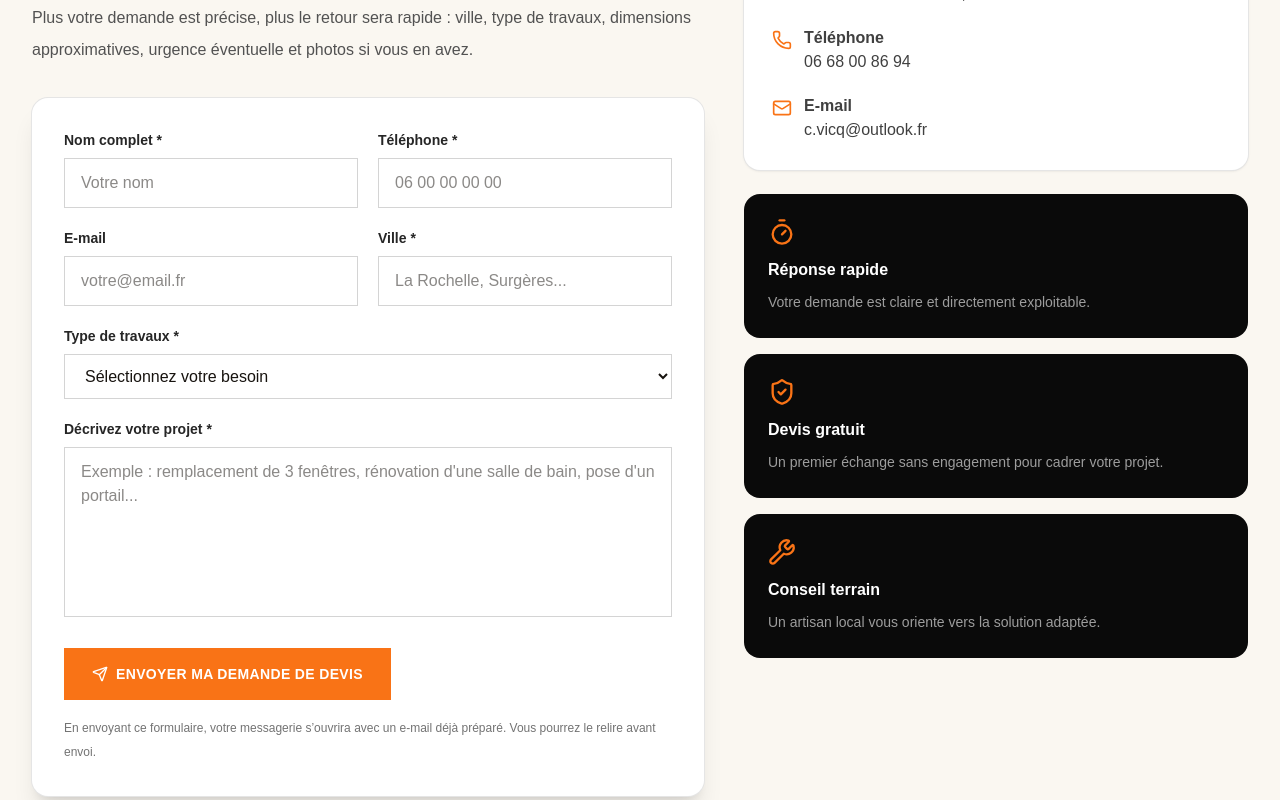
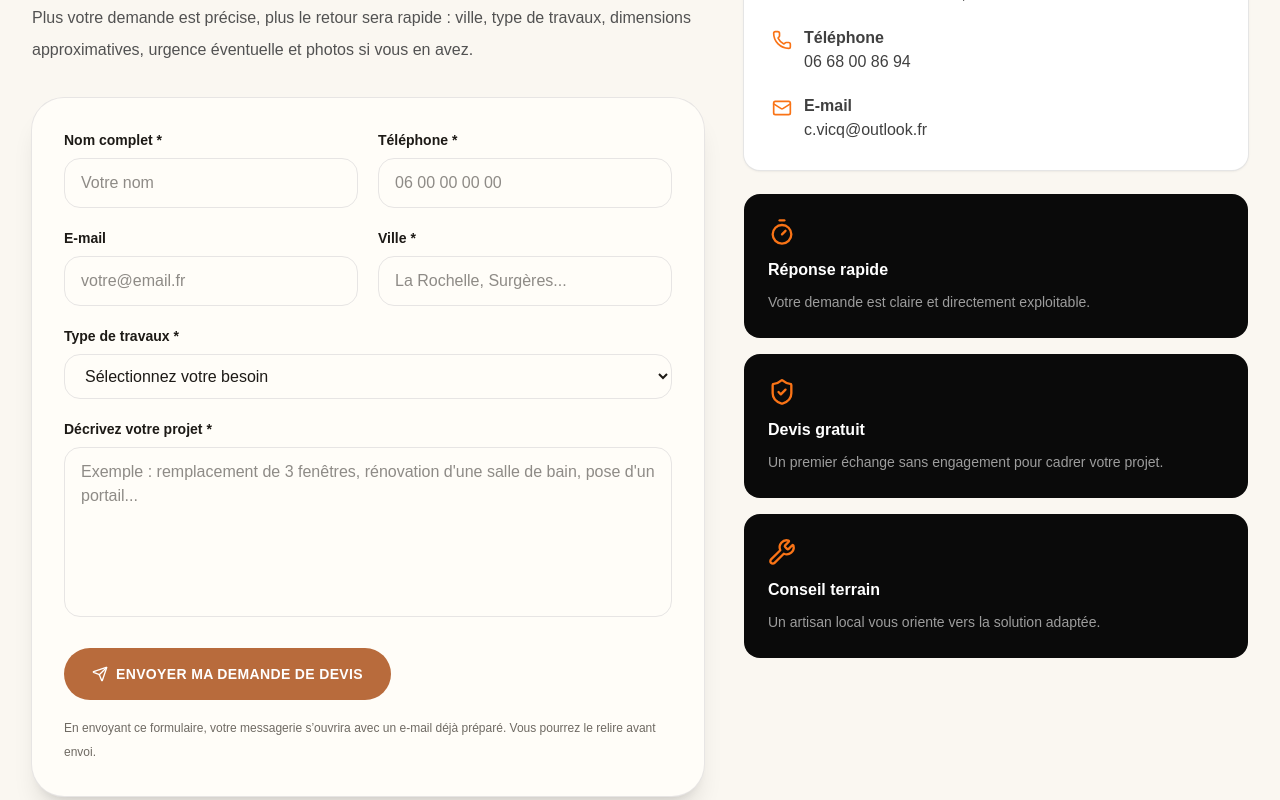
Before and after one commit to Virginie17/batirenov17, a Next.js app: page /contact in a window 1280 px wide. Shown: the part 740-1540 px from the top of the page. Built offline with nearby package versions, Linux system fonts and the light colour scheme.

Commit message:
Harmonisation formulaire devis design premium

```diff
--- a/app/components/LeadForm.tsx
+++ b/app/components/LeadForm.tsx
@@ -15,78 +15,38 @@ const workTypes = [
 ];
 
 export function LeadForm() {
-  const [form, setForm] = useState({
-    name: "",
-    phone: "",
-    email: "",
-    city: "",
-    workType: "",
-    message: "",
-  });
-
-  const update = (field: keyof typeof form, value: string) => {
-    setForm((current) => ({ ...current, [field]: value }));
-  };
+  const [form, setForm] = useState({ name: "", phone: "", email: "", city: "", workType: "", message: "" });
+  const update = (field: keyof typeof form, value: string) => setForm((current) => ({ ...current, [field]: value }));
 
   const handleSubmit = (event: FormEvent<HTMLFormElement>) => {
     event.preventDefault();
-
     const subject = encodeURIComponent(`Demande de devis - ${form.workType || "Projet travaux"}`);
     const body = encodeURIComponent(
       `Nouvelle demande de devis depuis le site BâtiReno'V17\n\n` +
-        `Nom : ${form.name}\n` +
-        `Téléphone : ${form.phone}\n` +
-        `Email : ${form.email}\n` +
-        `Ville : ${form.city}\n` +
-        `Type de travaux : ${form.workType}\n\n` +
-        `Message :\n${form.message}\n`
+        `Nom : ${form.name}\nTéléphone : ${form.phone}\nEmail : ${form.email}\nVille : ${form.city}\nType de travaux : ${form.workType}\n\nMessage :\n${form.message}\n`
     );
-
     window.location.href = `mailto:c.vicq@outlook.fr?subject=${subject}&body=${body}`;
   };
 
+  const inputClass = "w-full rounded-2xl border border-stone-200 bg-[#fffdf8] px-4 py-3 text-[#1d1a16] outline-none transition focus:border-[#b86b3c] focus:ring-4 focus:ring-[#b86b3c]/10";
+  const labelClass = "mb-2 block text-sm font-black text-[#1d1a16]";
+
   return (
-    <form onSubmit={handleSubmit} className="rounded-2xl bg-white p-6 shadow-xl ring-1 ring-neutral-200 sm:p-8">
+    <form onSubmit={handleSubmit} className="rounded-[2rem] bg-[#fffdf8] p-6 shadow-xl ring-1 ring-stone-200 sm:p-8">
       <div className="grid gap-5 sm:grid-cols-2">
-        <div>
-          <label className="mb-2 block text-sm font-bold text-neutral-800">Nom complet *</label>
-          <input required value={form.name} onChange={(e) => update("name", e.target.value)} className="w-full border border-neutral-300 px-4 py-3 outline-none transition focus:border-[#f97316]" placeholder="Votre nom" />
-        </div>
-        <div>
-          <label className="mb-2 block text-sm font-bold text-neutral-800">Téléphone *</label>
-          <input required type="tel" value={form.phone} onChange={(e) => update("phone", e.target.value)} className="w-full border border-neutral-300 px-4 py-3 outline-none transition focus:border-[#f97316]" placeholder="06 00 00 00 00" />
-        </div>
-        <div>
-          <label className="mb-2 block text-sm font-bold text-neutral-800">E-mail</label>
-          <input type="email" value={form.email} onChange={(e) => update("email", e.target.value)} className="w-full border border-neutral-300 px-4 py-3 outline-none transition focus:border-[#f97316]" placeholder="votre@email.fr" />
-        </div>
-        <div>
-          <label className="mb-2 block text-sm font-bold text-neutral-800">Ville *</label>
-          <input required value={form.city} onChange={(e) => update("city", e.target.value)} className="w-full border border-neutral-300 px-4 py-3 outline-none transition focus:border-[#f97316]" placeholder="La Rochelle, Surgères..." />
-        </div>
+        <div><label className={labelClass}>Nom complet *</label><input required value={form.name} onChange={(e) => update("name", e.target.value)} className={inputClass} placeholder="Votre nom" /></div>
+        <div><label className={labelClass}>Téléphone *</label><input required type="tel" value={form.phone} onChange={(e) => update("phone", e.target.value)} className={inputClass} placeholder="06 00 00 00 00" /></div>
+        <div><label className={labelClass}>E-mail</label><input type="email" value={form.email} onChange={(e) => update("email", e.target.value)} className={inputClass} placeholder="votre@email.fr" /></div>
+        <div><label className={labelClass}>Ville *</label><input required value={form.city} onChange={(e) => update("city", e.target.value)} className={inputClass} placeholder="La Rochelle, Surgères..." /></div>
       </div>
 
-      <div className="mt-5">
-        <label className="mb-2 block text-sm font-bold text-neutral-800">Type de travaux *</label>
-        <select required value={form.workType} onChange={(e) => update("workType", e.target.value)} className="w-full border border-neutral-300 bg-white px-4 py-3 outline-none transition focus:border-[#f97316]">
-          <option value="">Sélectionnez votre besoin</option>
-          {workTypes.map((type) => <option key={type} value={type}>{type}</option>)}
-        </select>
-      </div>
+      <div className="mt-5"><label className={labelClass}>Type de travaux *</label><select required value={form.workType} onChange={(e) => update("workType", e.target.value)} className={inputClass}><option value="">Sélectionnez votre besoin</option>{workTypes.map((type) => <option key={type} value={type}>{type}</option>)}</select></div>
+      <div className="mt-5"><label className={labelClass}>Décrivez votre projet *</label><textarea required value={form.message} onChange={(e) => update("message", e.target.value)} rows={6} className={`${inputClass} resize-none`} placeholder="Exemple : remplacement de 3 fenêtres, rénovation d'une salle de bain, pose d'un portail..." /></div>
 
-      <div className="mt-5">
-        <label className="mb-2 block text-sm font-bold text-neutral-800">Décrivez votre projet *</label>
-        <textarea required value={form.message} onChange={(e) => update("message", e.target.value)} rows={6} className="w-full resize-none border border-neutral-300 px-4 py-3 outline-none transition focus:border-[#f97316]" placeholder="Exemple : remplacement de 3 fenêtres, rénovation d'une salle de bain, pose d'un portail..." />
-      </div>
-
-      <button type="submit" className="mt-6 inline-flex w-full items-center justify-center gap-2 bg-[#f97316] px-7 py-4 text-sm font-black uppercase tracking-wide text-white transition hover:bg-[#ea580c] sm:w-auto">
-        <Send className="h-4 w-4" />
-        Envoyer ma demande de devis
+      <button type="submit" className="mt-6 inline-flex w-full items-center justify-center gap-2 rounded-full bg-[#b86b3c] px-7 py-4 text-sm font-black uppercase tracking-wide text-white transition hover:bg-[#9f5930] sm:w-auto">
+        <Send className="h-4 w-4" /> Envoyer ma demande de devis
       </button>
-
-      <p className="mt-4 text-xs leading-6 text-neutral-500">
-        En envoyant ce formulaire, votre messagerie s’ouvrira avec un e-mail déjà préparé. Vous pourrez le relire avant envoi.
-      </p>
+      <p className="mt-4 text-xs leading-6 text-[#6f6a63]">En envoyant ce formulaire, votre messagerie s’ouvrira avec un e-mail déjà préparé. Vous pourrez le relire avant envoi.</p>
     </form>
   );
 }
```
